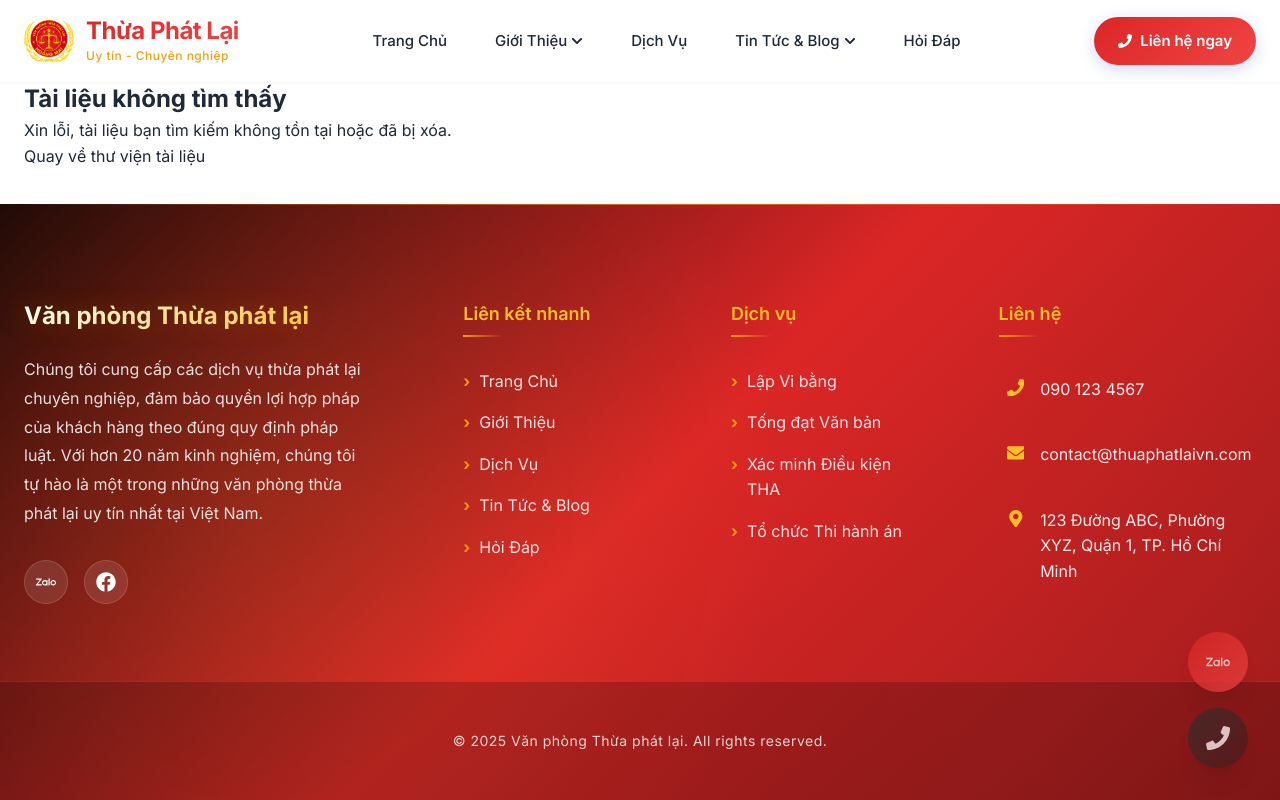
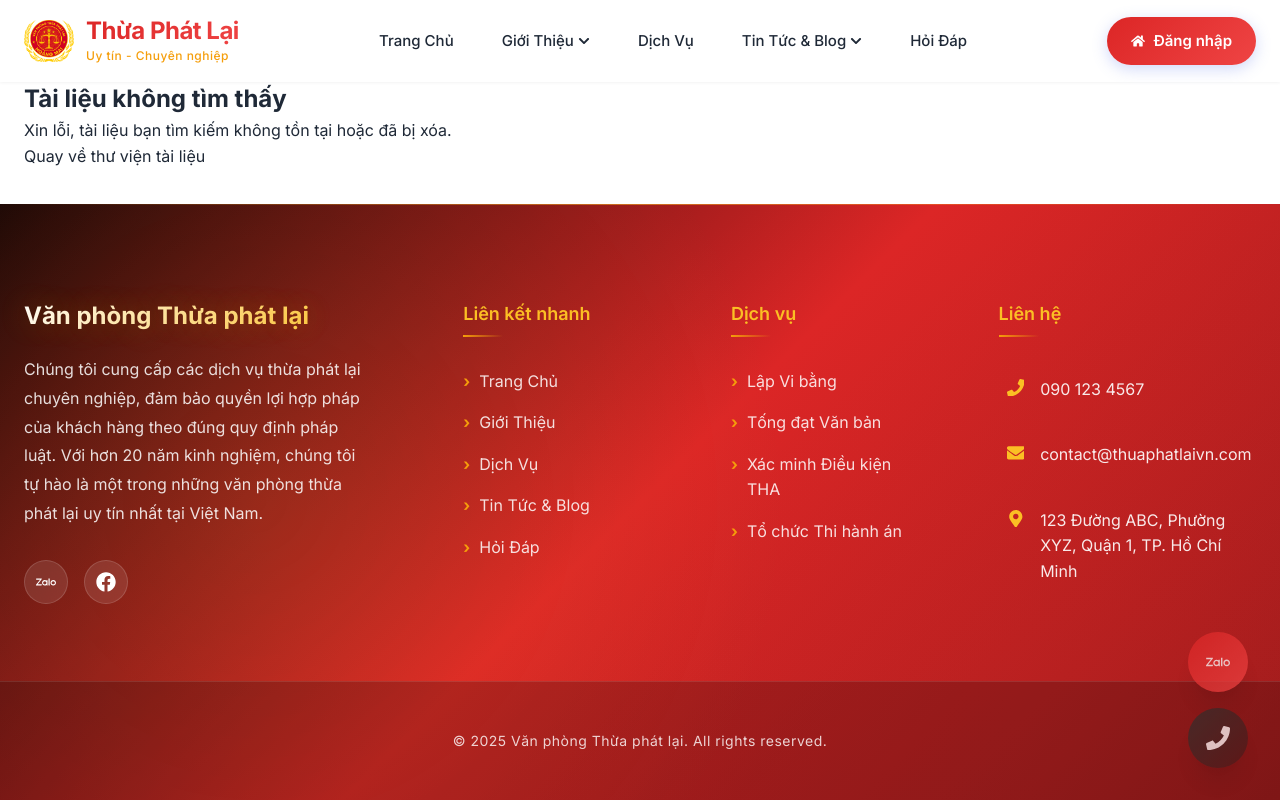
Before and after one commit to LeTuan03/vibangnhadat, a React (Vite) app: page /documents/1 in a window 1280 px wide. Built offline with nearby package versions, Linux system fonts and the light colour scheme.

Commit message:
FE DASHBOAD

```diff
--- a/src/components/AdminLogin.tsx
+++ b/src/components/AdminLogin.tsx
@@ -1,6 +1,7 @@
 import React, { useState } from 'react';
 import { FaUser, FaLock, FaEye, FaEyeSlash } from 'react-icons/fa';
 import './AdminLogin.css';
+import { Link } from 'react-router-dom';
 
 interface AdminLoginProps {
     onLogin: (username: string, password: string) => void;
@@ -78,6 +79,7 @@ const AdminLogin: React.FC<AdminLoginProps> = ({ onLogin }) => {
 
                     <div className="demo-credentials">
                         <p><strong>Demo:</strong> admin / admin123</p>
+                        <Link to="/">Sang Landing page</Link>
                     </div>
                 </form>
             </div>
--- a/src/components/Header.tsx
+++ b/src/components/Header.tsx
@@ -1,6 +1,6 @@
 import React, { useState, useEffect, useRef } from 'react';
 import { useNavigate, useLocation } from 'react-router-dom';
-import { FaBars, FaTimes, FaPhone, FaChevronDown } from 'react-icons/fa';
+import { FaBars, FaTimes, FaPhone, FaChevronDown, FaHome } from 'react-icons/fa';
 import navigationService, { NavItem } from '../admin/api/navigationService';
 import { scrollToElement } from '../utils/helpers';
 import { useScrollSpy } from '../hooks/useScrollSpy';
@@ -247,13 +247,21 @@ const Header: React.FC = () => {
 
           {/* CTA Button */}
           <a
+            className="header-cta"
+            href="/admin/login"
+            aria-label="Đăng nhập quản trị"
+          >
+            <FaHome style={{ fontSize: '0.875rem' }} />
+            Đăng nhập
+          </a>
+          {/* <a
             href="tel:+840901234567"
             className="header-cta"
             aria-label="Liên hệ ngay qua điện thoại"
           >
             <FaPhone style={{ fontSize: '0.875rem' }} />
             Liên hệ ngay
-          </a>
+          </a> */}
 
           {/* Mobile Menu Toggle */}
           <button
```
